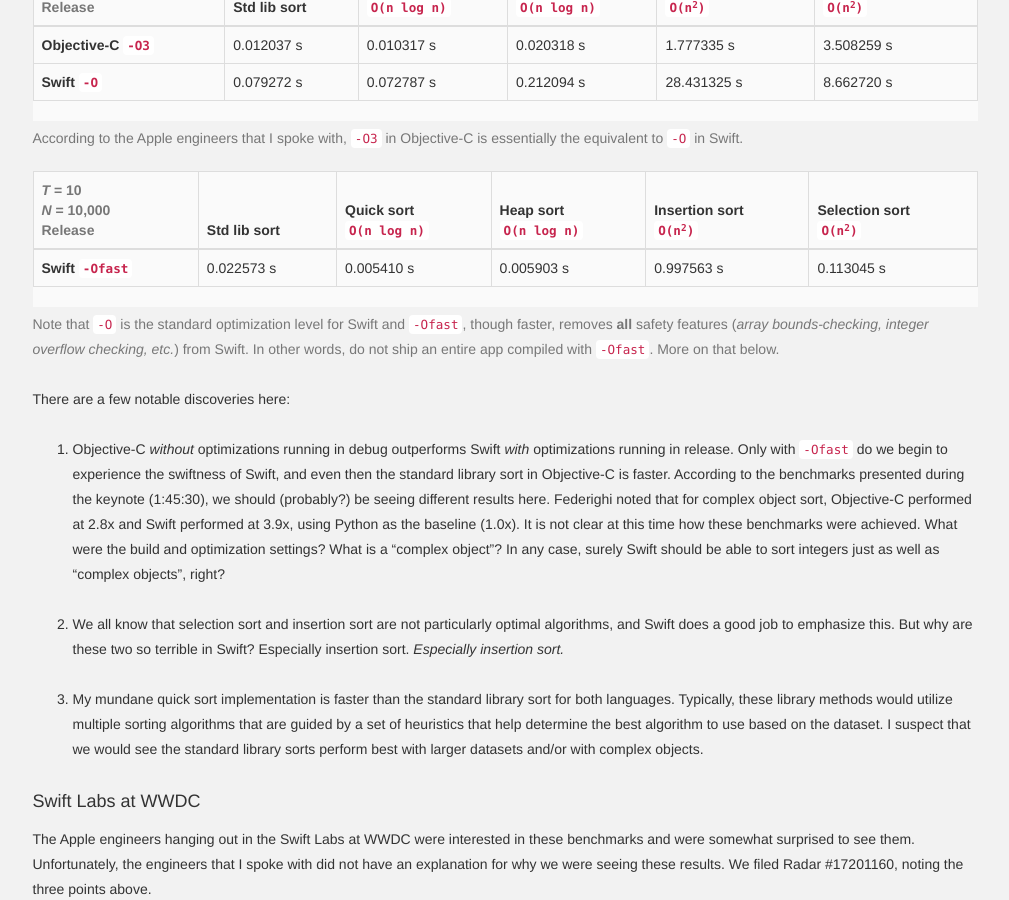
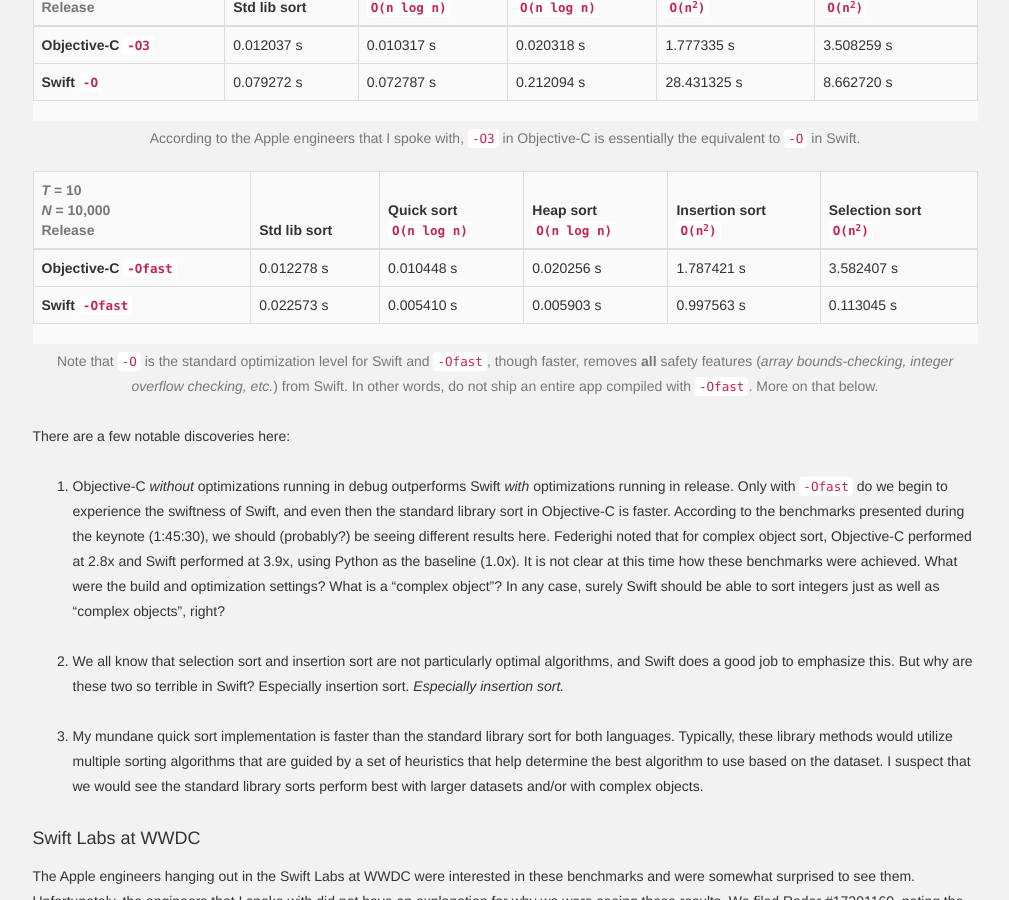
Before and after one commit to jessesquires/jessesquires.com, a Jekyll site: the page built from _posts/2014-06-24-apples-to-apples.md, in a window 1280 px wide and 900 px high, scrolled down 1885 px. Shown: the whole window, without its empty margins (135-1144 px from the left). Built offline with Jekyll 4.4.1, drawn with Linux system fonts in a browser that asks for light colours; nearby versions of some CDN libraries; Markdown is read by kramdown in place of the engine named in the settings.

Commit message:
post revisions. add objC -Ofast

```diff
--- a/_posts/2014-06-24-apples-to-apples.md
+++ b/_posts/2014-06-24-apples-to-apples.md
@@ -116,7 +116,7 @@
 	</table>
 </div>
 
-<p class="text-muted">According to the Apple engineers that I spoke with, <code>-O3</code> in Objective-C is essentially the equivalent to <code>-O</code> in Swift. </p>
+<p class="text-muted text-center">According to the Apple engineers that I spoke with, <code>-O3</code> in Objective-C is essentially the equivalent to <code>-O</code> in Swift. </p>
 
 <div class="table-responsive">
 	<table class="table table-bordered table-hover">
@@ -138,6 +138,14 @@
 		</thead>
 		<tbody>
 			<tr>
+				<th>Objective-C <code>-Ofast</code></th>
+				<td>0.012278 s</td>
+				<td>0.010448 s</td>
+				<td>0.020256 s</td>
+				<td>1.787421 s</td>
+				<td>3.582407 s</td>
+			</tr>
+			<tr>
 				<th>Swift <code>-Ofast</code></th>
 				<td>0.022573 s</td>
 				<td>0.005410 s</td>
@@ -149,7 +157,7 @@
 	</table>
 </div>
 
-<p class="text-muted">Note that <code>-O</code> is the standard optimization level for Swift and <code>-Ofast</code>, though faster, removes <strong>all</strong> safety features (<em>array bounds-checking, integer overflow checking, etc.</em>) from Swift. In other words, do not ship an entire app compiled with <code>-Ofast</code>. More on that below.</p>
+<p class="text-muted text-center">Note that <code>-O</code> is the standard optimization level for Swift and <code>-Ofast</code>, though faster, removes <strong>all</strong> safety features (<em>array bounds-checking, integer overflow checking, etc.</em>) from Swift. In other words, do not ship an entire app compiled with <code>-Ofast</code>. More on that below.</p>
 
 There are a few notable discoveries here:
 
```
